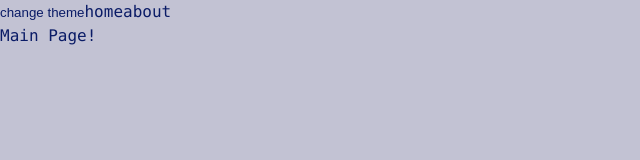
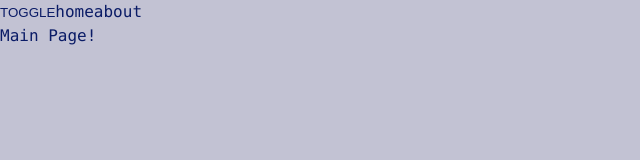
Before and after one commit to smiling-quokka/react_app, a React app: page / in a window 1280 px wide. Shown: the top 160 px of the page, without its empty margins (0-640 px from the left). Built offline with nearby package versions, Linux system fonts and the light colour scheme.

Commit message:
theme provider

```diff
--- a/src/App.tsx
+++ b/src/App.tsx
@@ -1,26 +1,18 @@
-import { Suspense, useState } from 'react';
+import { Suspense } from 'react';
 import { Route, Routes, Link } from 'react-router-dom';
 
 import './styles/index.scss';
 
 import { MainPageAsync } from './pages/MainPage/MainPage.async';
 import { AboutPageAsync } from './pages/AboutPage/AboutPage.async';
-
-export enum Theme {
-    LIGHT = 'light',
-    DARK = 'dark',
-};
+import { useTheme } from './styles/theme/useTheme';
 
 export const App = () => {
-    const [theme, setTheme] = useState<Theme>(Theme.LIGHT);
-
-    const toggleTheme = () => {
-        setTheme(theme === Theme.DARK ? Theme.LIGHT : Theme.DARK);
-    };
+    const { theme, toggleTheme } = useTheme();
 
     return (
         <div className={`app ${theme}`}>
-            <button onClick={toggleTheme}>change theme</button>
+            <button onClick={toggleTheme}>TOGGLE</button>
             <Link to={'/'}>home</Link>
             <Link to={'/about'}>about</Link>
             <Suspense fallback={<div>Loading...</div>}>
--- a/src/index.tsx
+++ b/src/index.tsx
@@ -1,9 +1,12 @@
 import { createRoot } from 'react-dom/client';
 import { App } from './App';
 import { BrowserRouter } from 'react-router-dom';
+import ThemeProvider from './styles/theme/ThemeProvider';
 
 createRoot(document.getElementById('root')).render(
     <BrowserRouter>
-        <App />
+        <ThemeProvider>
+            <App />
+        </ThemeProvider>
     </BrowserRouter>,
 );
--- /dev/null
+++ b/src/react.d.ts
@@ -0,0 +1,3 @@
+import React, { PropsWithChildren } from 'react';
+
+export type ReactFCWithChildren = React.FC<PropsWithChildren>;
--- /dev/null
+++ b/src/styles/theme/ThemeContext.ts
@@ -0,0 +1,15 @@
+import { createContext } from 'react';
+
+export enum Theme {
+    LIGHT = 'light',
+    DARK = 'dark',
+}
+
+export interface ThemeContextProps {
+    theme?: Theme;
+    setTheme?: (theme: Theme) => void;
+}
+
+export const ThemeContext = createContext<ThemeContextProps>({});
+
+export const LOCAL_STORAGE_THEME_KEY = 'theme';
--- /dev/null
+++ b/src/styles/theme/ThemeProvider.tsx
@@ -0,0 +1,25 @@
+import { FC, useMemo, useState } from 'react';
+import { LOCAL_STORAGE_THEME_KEY, Theme, ThemeContext } from './ThemeContext';
+import { ReactFCWithChildren } from 'src/react';
+
+const defaultTheme = (localStorage.getItem(LOCAL_STORAGE_THEME_KEY) as Theme) || Theme.LIGHT;
+
+const ThemeProvider: ReactFCWithChildren = ({ children }) => {
+    const [theme, setTheme] = useState<Theme>(defaultTheme);
+
+    const defaultProps = useMemo(
+        () => ({
+            theme: theme,
+            setTheme: setTheme,
+        }),
+        [theme],
+    );
+
+    return (
+        <ThemeContext.Provider value={defaultProps}>
+            {children}
+        </ThemeContext.Provider>
+    );
+};
+
+export default ThemeProvider;
--- /dev/null
+++ b/src/styles/theme/useTheme.ts
@@ -0,0 +1,22 @@
+import { LOCAL_STORAGE_THEME_KEY, Theme, ThemeContext } from './ThemeContext';
+import { useContext } from 'react';
+
+interface UseThemeResult {
+    toggleTheme: () => void;
+    theme: Theme;
+}
+
+export function useTheme(): UseThemeResult {
+    const { theme, setTheme } = useContext(ThemeContext);
+
+    const toggleTheme = () => {
+        const newTheme = theme === Theme.DARK ? Theme.LIGHT : Theme.DARK;
+        setTheme(newTheme);
+        localStorage.setItem(LOCAL_STORAGE_THEME_KEY, newTheme);
+    };
+
+    return {
+        theme,
+        toggleTheme,
+    };
+}
```
Also changed, not shown: src/global.d.ts (line endings or trailing spaces).
